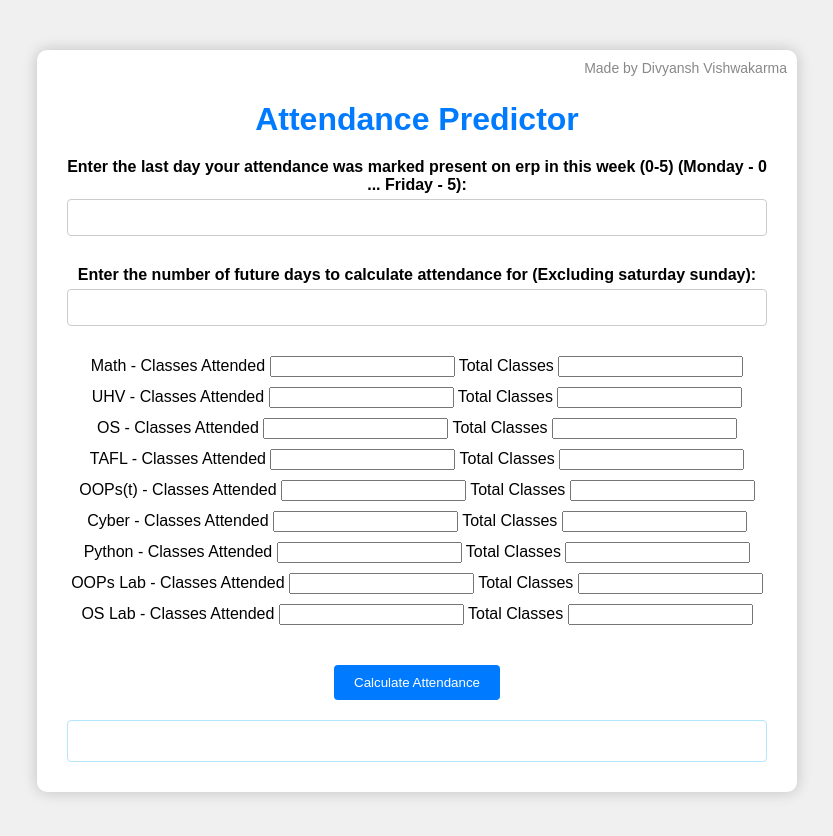
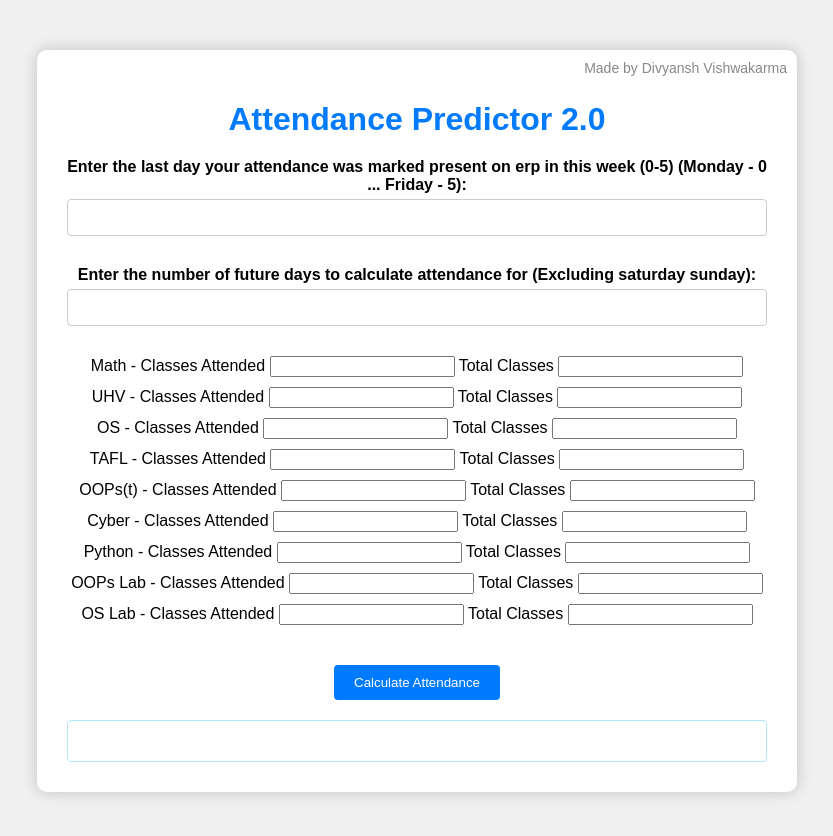
Before and after one commit to divyansh742/attendance-calculator, a plain HTML site: page index.html in a window 1280 px wide. Shown: the whole page, without its empty margins (223-1056 px from the left). Drawn offline with Linux system fonts and the light colour scheme.

Commit message:
Added 2.0

```diff
--- a/index.html
+++ b/index.html
@@ -185,7 +185,7 @@
 <body>
     <div class="container">
         <div class="branding">Made by Divyansh Vishwakarma</div>
-        <h1>Attendance Predictor</h1>
+        <h1>Attendance Predictor 2.0</h1>
         <div class="input-section">
             <label for="days-present">Enter the last day your attendance was marked present on erp in this week (0-5)
                 (Monday - 0 ... Friday - 5):</label>
```
